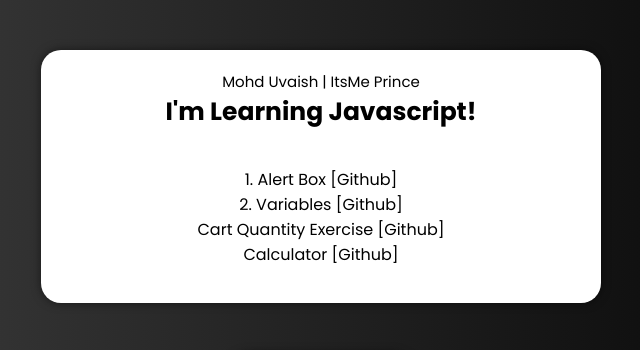
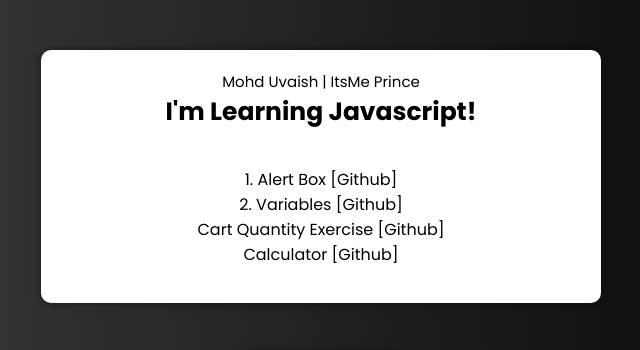
Before and after one commit to itsmeprinceyt/javascript-practice, a plain HTML site: page index.html in a window 1280 px wide. Shown: the top 350 px of the page, 319-959 px from the left. Drawn offline with Linux system fonts and the light colour scheme.

Commit message:
Update style.css

```diff
--- a/style.css
+++ b/style.css
@@ -46,7 +46,7 @@ a:hover, .github:hover{
     padding-right: 30px;
     padding-top: 20px;
     padding-bottom: 20px;
-    border-radius: 20px;
+    border-radius: 10px;
     box-shadow: 0px 0px 10px rgba(0,0,0,0.5);
 }
 .container2{
```
